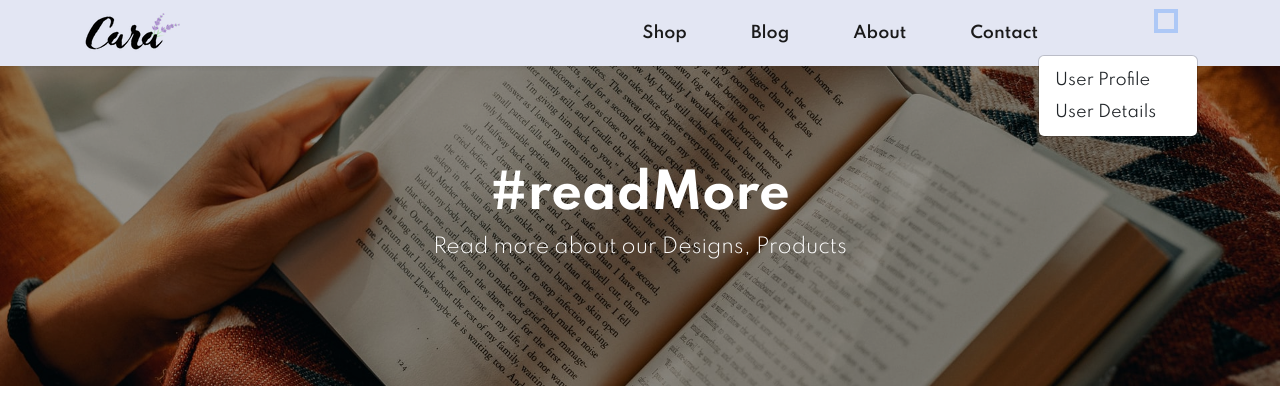
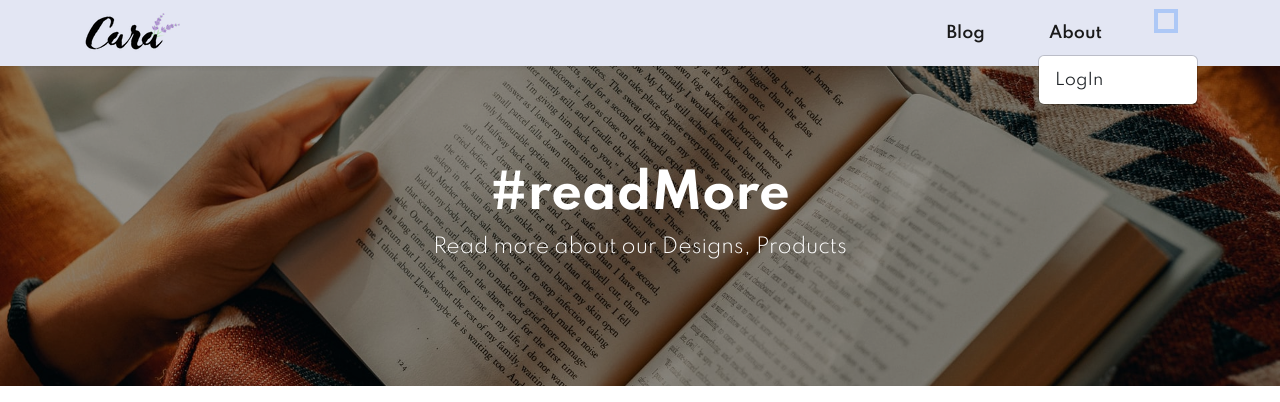
Before and after one commit to singla25/symfony-ecommerce-project, a Symfony app: template templates/user/pages/blog.html.twig in a window 1280 px wide, after a click that opens the changed part. Shown: the top 402 px of the page. Run offline with Twig, Linux system fonts and the light colour scheme; the template is opened without the code that fills it, so the values that code supplies are empty; style sheets or scripts are compiled from the project's sources; some libraries are stand-ins or nearby versions.

Commit message:
app.user - security user-login

```diff
--- a/templates/admin/shop/editForm.html.twig
+++ b/templates/admin/shop/editForm.html.twig
@@ -1,4 +1,4 @@
-{% extends 'user/internal_base.html.twig' %}
+{% extends '../../../user/internal_base.html.twig' %}
 
 {% block userContent %}
 
--- a/templates/admin/shop/index.html.twig
+++ b/templates/admin/shop/index.html.twig
@@ -1,4 +1,4 @@
-{% extends 'user/internal_base.html.twig' %}
+{% extends '../../../user/internal_base.html.twig' %}
 
 {% block userContent %}
 
--- a/templates/user/base/navbar.html.twig
+++ b/templates/user/base/navbar.html.twig
@@ -1,6 +1,6 @@
 <nav class="navbar navbar-expand-lg shadow-sm d-flex justify-content-between">
     <div class="container">
-        <a class="navbar-brand" href="{{ path('user_home_page') }}">
+        <a class="navbar-brand" href="{{ path('home_page') }}">
             <img src="{{ asset('img/logo.png') }}" alt="Logo" height="40">
         </a>
         <button class="navbar-toggler" type="button" data-bs-toggle="collapse" data-bs-target="#navbarNav">
@@ -9,15 +9,18 @@
 
         <div class="collapse navbar-collapse" id="navbarNav">
             <ul class="navbar-nav ms-auto mb-2 mb-lg-0">
+                {% if app.user %}
                 <li class="nav-item px-4">
                     <a class="nav-link {% if app.request.get('_route') == 'user_shop_page' %}active{% endif %}" href="{{ path('user_shop_page') }}">Shop</a>
                 </li>
+                {% endif %}
                 <li class="nav-item px-4">
                     <a class="nav-link {% if app.request.get('_route') == 'user_blog_page' %}active{% endif %}" href="{{ path('user_blog_page') }}">Blog</a>
                 </li>
                 <li class="nav-item px-4">
                     <a class="nav-link {% if app.request.get('_route') == 'user_about_page' %}active{% endif %}" href="{{ path('user_about_page') }}">About</a>
                 </li>
+                {% if app.user %}
                 <li class="nav-item px-4">
                     <a class="nav-link {% if app.request.get('_route') == 'user_contact_page' %}active{% endif %}" href="{{ path('user_contact_page') }}">Contact</a>
                 </li>
@@ -26,6 +29,7 @@
                         <i class="fa-solid fa-bag-shopping"></i>
                     </a>
                 </li>
+                {% endif %}
 
                 <!-- Dropdown -->
                 <li class="nav-item dropdown px-4">
@@ -38,9 +42,17 @@
 {#                        {% endif %}#}
                     </a>
                     <ul class="dropdown-menu dropdown-menu-end" aria-labelledby="userDropdown">
-                        <li><a class="dropdown-item" href="{{ path('user_info') }}">User Profile</a></li>
-                        <li><a class="dropdown-item" href="#">User Details</a></li>
+                        {% if not app.user %}
+                        <li><a class="dropdown-item" href="{{ path('app_login') }}">LogIn</a></li>
+                        {% endif %}
+
+                        {% if app.user %}
+                            <li><a class="dropdown-item" href="{{ path('user_info') }}">User Profile</a></li>
+                            <li><a class="dropdown-item" href="#">User Details</a></li>
+                            <li><a class="dropdown-item" href="{{ path('app_logout') }}">Logout</a></li>
+                        {% endif %}
                     </ul>
+
                 </li>
             </ul>
         </div>
```
Also changed, not shown: templates/admin/pages/index.html.twig (deleted).
